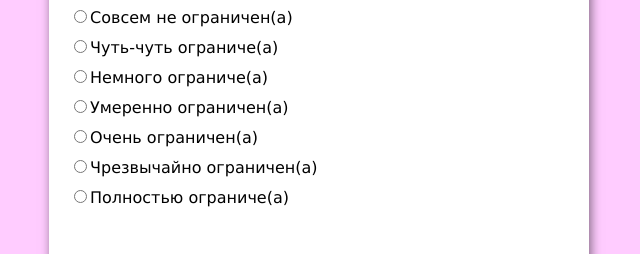
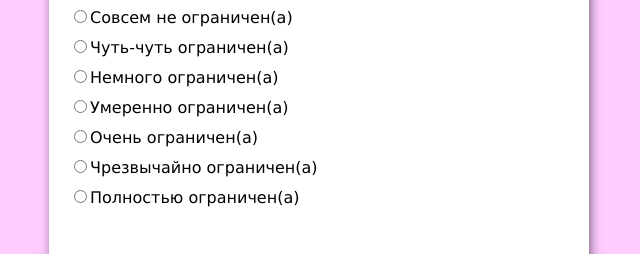
Before and after one commit to serpensmaru/my_web_tel.io, a plain HTML site: page index.html in a window 1280 px wide. Shown: the part 694-948 px from the top of the page, 321-961 px from the left. Drawn offline with Linux system fonts and the light colour scheme.

Commit message:
Update index.html

```diff
--- a/index.html
+++ b/index.html
@@ -176,12 +176,12 @@
             <label for="recommed-2">
                 <input type="radio"
                        id="recommed-2"
-                       name="recommed">Чуть-чуть ограниче(а)</input>
+                       name="recommed">Чуть-чуть ограничен(а)</input>
             </label>
             <label for="recommed-3">
                 <input type="radio"
                        id="recommed-3"
-                       name="recommed">Немного ограниче(а)</input>
+                       name="recommed">Немного ограничен(а)</input>
             </label>
             <label for="recommed-4">
                 <input type="radio"
@@ -201,7 +201,7 @@
             <label for="recommed-7">
                 <input type="radio"
                        id="recommed-7"
-                       name="recommed">Полностью ограниче(а)</input>
+                       name="recommed">Полностью ограничен(а)</input>
             </label>
 
         </div>
```
